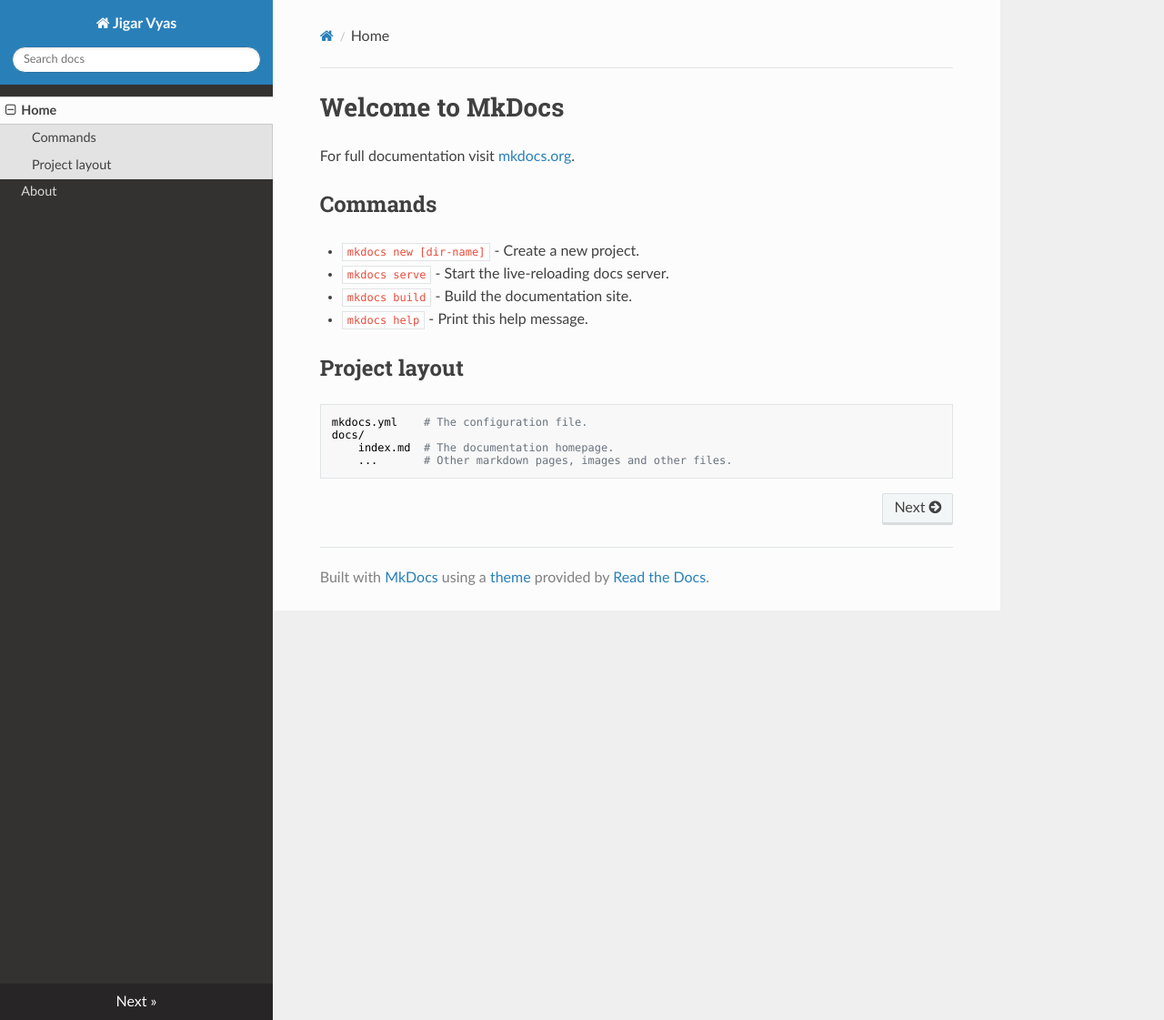
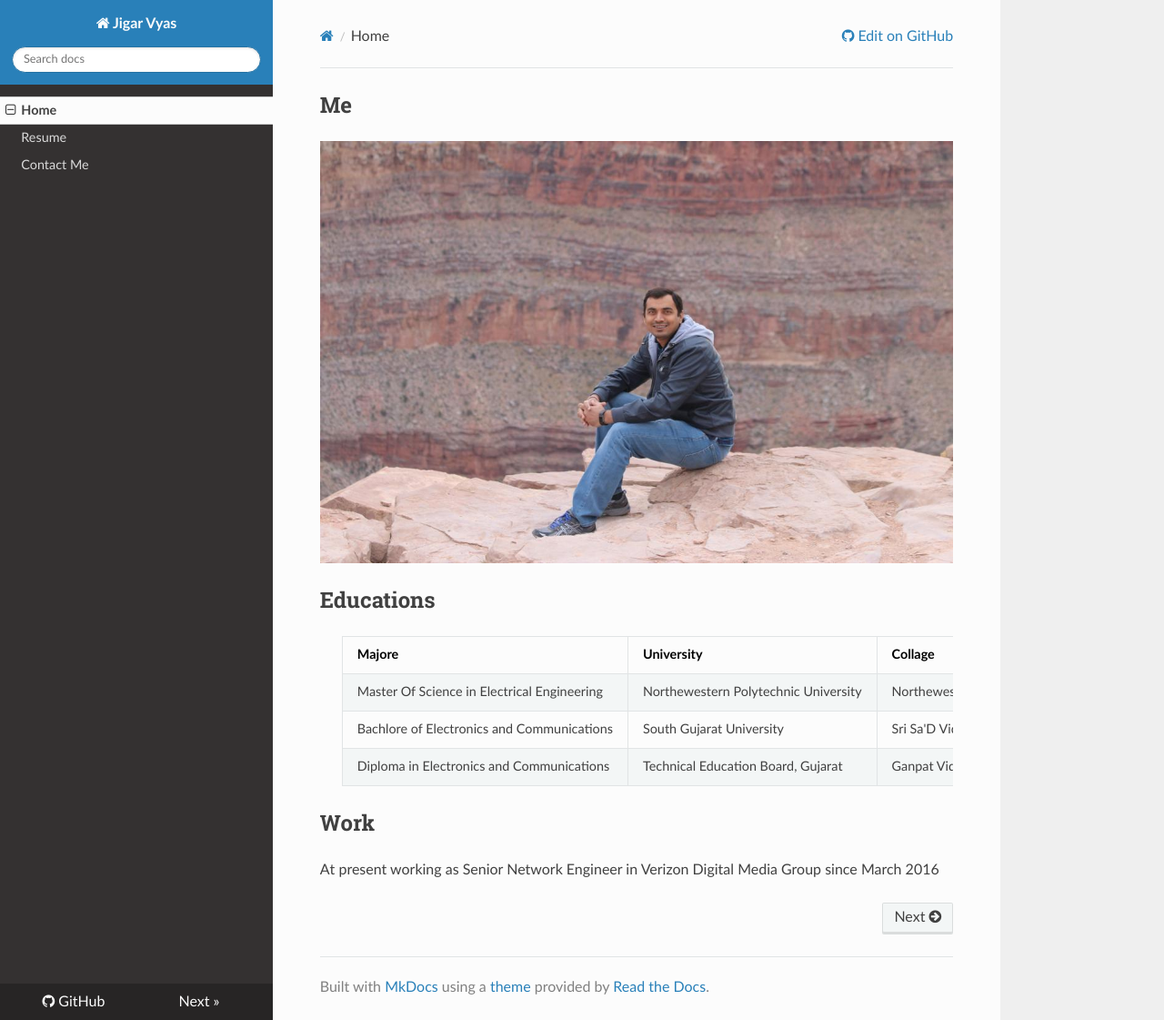
Before and after one commit to jigardvyas/jigarvyas, an MkDocs documentation site: the page built from docs/index.md, in a window 1280 px wide and 1121 px high. Shown: the whole window at 91% size. Built offline with MkDocs 1.6.1, drawn with Linux system fonts in a browser that asks for light colours; nearby versions of some CDN libraries; old or Windows-style settings are respelled for this version of MkDocs.

```diff
--- a/docs/index.md
+++ b/docs/index.md
@@ -1,17 +1,12 @@
-# Welcome to MkDocs
+##  Me
+![Jigs](img/Jigar_Vyas.jpeg)
 
-For full documentation visit [mkdocs.org](http://mkdocs.org).
+## Educations
+> | Majore                                        | University                                                              | Collage | Year | City | Country |
+> |-----------------------------------------------|---------------------------------------------------------------------------|---------|------|------|---------|
+> | Master Of Science in Electrical Engineering   | Northewestern Polytechnic University                                     | Northewestern Polytechnic University | Jan 2015 - Dec 2015      | Fremont, California | USA |
+> | Bachlore of Electronics and Communications    | South Gujarat University | Sri Sa'D Vidhyamandal Institute Of Technology | 2003 - 2006              | Bharuch, Gujarat    | India |
+> | Diploma in Electronics and Communications     | Technical Education Board, Gujarat                                       | Ganpat Vidhyanagar | 2001 - 2003 | Mehsana, Gujarat | India |
 
-## Commands
-
-* `mkdocs new [dir-name]` - Create a new project.
-* `mkdocs serve` - Start the live-reloading docs server.
-* `mkdocs build` - Build the documentation site.
-* `mkdocs help` - Print this help message.
-
-## Project layout
-
-    mkdocs.yml    # The configuration file.
-    docs/
-        index.md  # The documentation homepage.
-        ...       # Other markdown pages, images and other files.
+## Work
+At present working as Senior Network  Engineer in Verizon Digital Media Group since March 2016
--- a/mkdocs.yml
+++ b/mkdocs.yml
@@ -1,5 +1,8 @@
 site_name: Jigar Vyas
+site_url: https://jigardvyas.github.io/jigarvyas/
+repo_url: https://github.com/jigardvyas/jigarvyas
 theme: readthedocs
-pages:
+nav:
     - Home: index.md
-    - About: about.md
+    - Resume: resume.md
+    - Contact Me: contact_me.md
```
Also changed, not shown: docs/about.md (deleted, +0 -32 lines), docs/contact_me.md (added, +7 -0 lines), docs/resume.md (added, +142 -0 lines), docs/img/LinkedIn.png (added), 1 other file.
